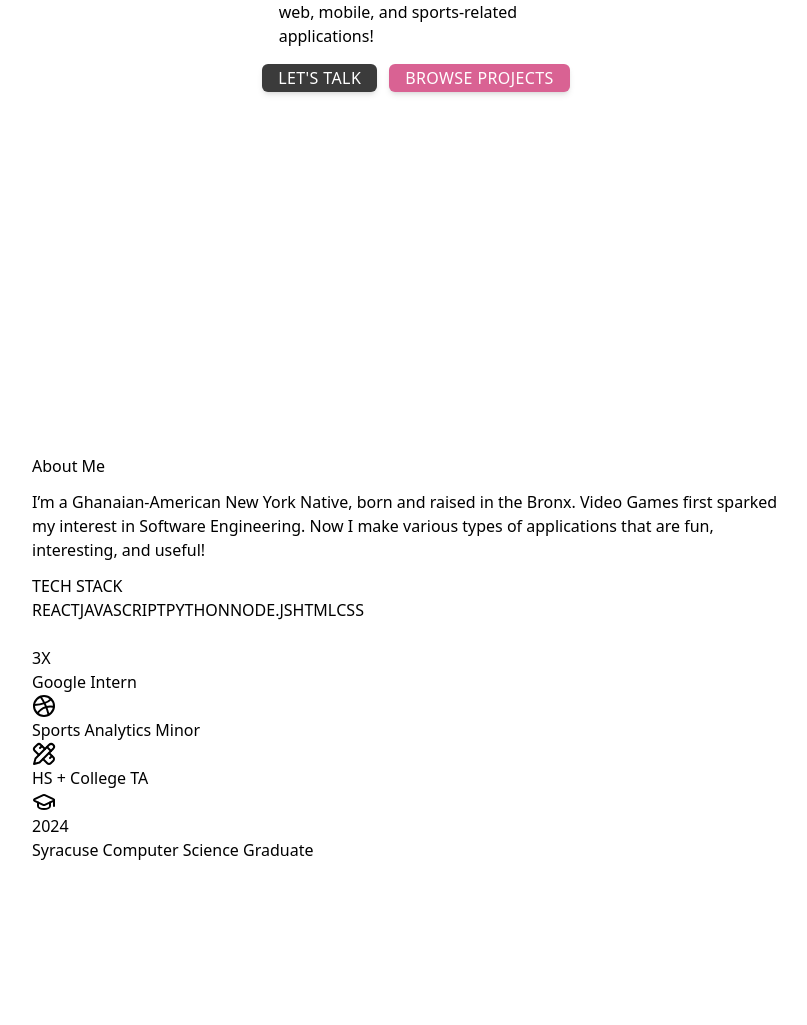
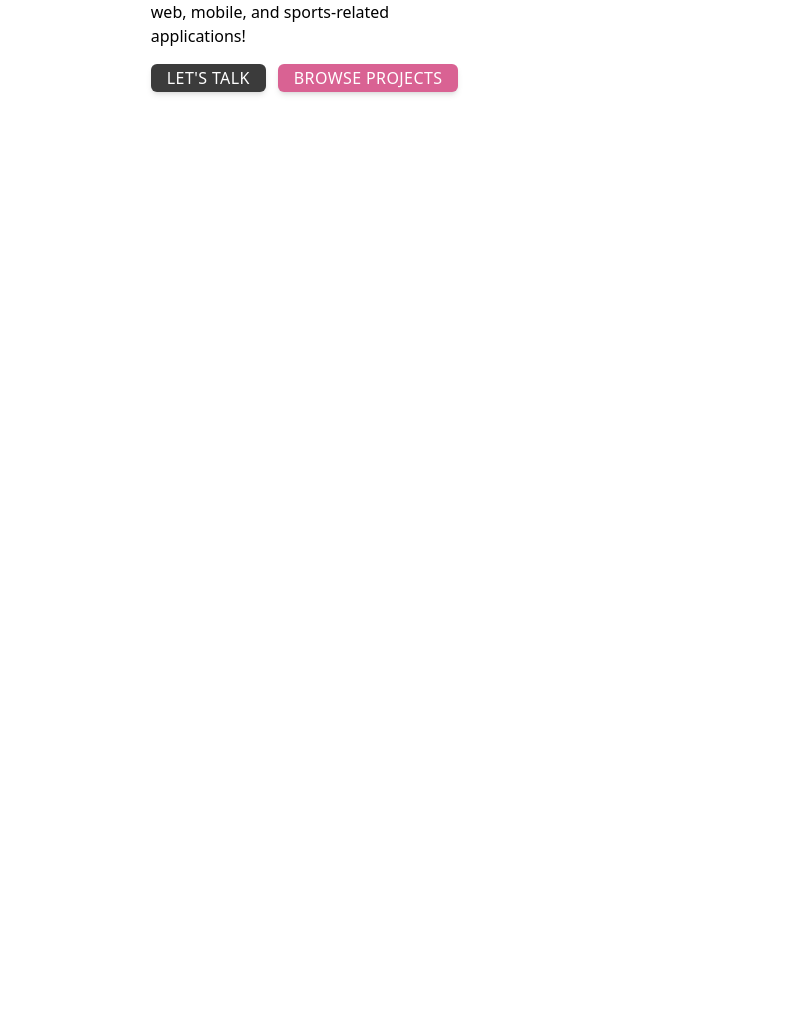
Before and after one commit to kamofah/kwaku.dev, a website: page src/index.html in a window 1280 px wide. Shown: the part 606-1631 px from the top of the page, without its empty margins (224-1031 px from the left). After the commit the page ends 896 px from the top, so only its background shows below. Drawn offline with Linux system fonts and the light colour scheme.

Commit message:
updates to Hero Section

```diff
--- a/src/index.html
+++ b/src/index.html
@@ -7,14 +7,14 @@
 
     <title>Kwaku A. | Portfolio</title>
   </head>
-  <body class="flex flex-col px-10 py-3 lg:px-64 lg:py-8">
+  <body class="flex flex-col px-10 py-3 lg:px-64 lg:py-8 gap-8">
 
     <!-- HEADER Section -->
     <header class="pt-4">
       <div class="flex justify-between">
         <p class="uppercase font-bold">Kwaku.dev</p>
         <nav>
-          <svg class="flex cursor lg:hidden" class="" xmlns="http://www.w3.org/2000/svg" width="24" height="24" viewBox="0 0 24 24" fill="none" stroke="currentColor" stroke-width="2" stroke-linecap="round" stroke-linejoin="round" class="lucide lucide-align-justify"><path d="M3 12h18"/><path d="M3 18h18"/><path d="M3 6h18"/></svg>
+          <svg class="flex cursor lg:hidden w-6 h-6" class="" xmlns="http://www.w3.org/2000/svg" width="24" height="24" viewBox="0 0 24 24" fill="none" stroke="currentColor" stroke-width="2" stroke-linecap="round" stroke-linejoin="round" class="lucide lucide-align-justify"><path d="M3 12h18"/><path d="M3 18h18"/><path d="M3 6h18"/></svg>
           <ul class="hidden gap-6 lg:flex ">
             <li class="uppercase cursor-pointer" ><a href="#HERO">Home</a></li>
             <li class="uppercase cursor-pointer"><a href="#ABOUT">About</a></li>
@@ -22,7 +22,7 @@
             <li class="uppercase cursor-pointer"><a href="#CONTACT">Resume</a></li>
           </ul>
         </nav>
-        <div class="hidden lg:flex">
+        <div class="hidden lg:flex cursor-pointer">
           <!-- Rounded switch -->
           <label class="relative inline-block w-16 h-8">
             <input type="checkbox" class="opacity-0 w-0 h-0 peer" />
@@ -30,7 +30,7 @@
               class="absolute cursor-pointer top-0 left-0 right-0 bottom-0 bg-gray-300 rounded-full transition-all duration-400 peer-checked:bg-blue-500 peer-focus:ring-2 peer-focus:ring-blue-500"
             ></span>
             <span
-              class="absolute h-6 w-6 bg-white rounded-full left-1 bottom-1 transition-transform duration-400 peer-checked:translate-x-8"
+              class="cursor-pointer absolute h-6 w-6 bg-white rounded-full left-1 bottom-1 transition-transform duration-400 peer-checked:translate-x-8"
             ></span>
           </label>
         </div>
@@ -40,20 +40,21 @@
     <!-- MAIN HERO SECTION -->
     <section class="h-screen" id="HERO">
       <div class=" flex flex-col justify-around h-full">
-        <div class="flex flex-col justify-center items-center gap-4">
+        <div class="flex flex-col justify-center items-center gap-4 lg:flex-row-reverse">
           <div class="flex justify-center">
             <img
-              class="w-1/2"
+              class="w-1/2 lg:w-[700px]"
               src="../assets/hero-image.png"
               alt="memoji of Kwaku"
             />
           </div>
-          <p class="text-xl">Hi, I’m Kwaku 👋🏾 !</p>
-          <h1 class="uppercase text-center text-4xl lg:text-8xl">
+          <div class="flex flex-col gap-4">
+            <p class="text-xl text-center lg:text-left">Hi, I’m Kwaku 👋🏾 !</p>
+            <h1 class="uppercase text-center text-4xl text-black lg:text-8xl lg:text-left">
               <span class="text-extrabold text-purple-600">Full-Stack</span><br />
               Engineer.
             </h1>
-          <p class="w-[30ch]">
+            <p class="w-[30ch] lg:text-2xl">
               Passionate about building games, web, mobile, and sports-related
               applications!
             </p>
@@ -62,71 +63,9 @@
               <button class="uppercase tracking-wide px-4 py-0.5 bg-[#D96293] text-white rounded-md shadow-md button--slate-dark">Browse Projects</button>
             </div>
           </div>
-
         </div>
-
-    </section>
-
-    <!-- ABOUT ME SECTION -->
-    <section class="h-screen flex flex-col justify-center gap-6" id="ABOUT">
-        <div class="flex flex-col gap-3">
-            <h2>About Me</h2>
-            <p class="font-semibold text-[#8B8B8B] lg:text-4xl">
-                I’m a Ghanaian-American New York Native, born and raised in the Bronx.
-                Video Games first sparked my interest in Software Engineering. Now I make various
-                types of applications that are fun, interesting, and useful!
-            </p>
-            <div class="about__skills-container">
-                <p class="uppercase font-semibold">Tech Stack</p>
-                <div class="flex flex-wrap gap-x-6 gap-y-3 uppercase">
-                    <div class="about__skill">
-                        <p class="about__skill-text">react</p>
-                    </div>
-                    <div class="about__skill">
-                        <p class="about__skill-text">javaScript</p>
-                    </div>
-                    <div class="about__skill">
-                        <p class="about__skill-text">python</p>
-                    </div>
-                    <div class="about__skill">
-                        <p class="about__skill-text">node.js</p>
-                    </div>
-                    <div class="about__skill">
-                        <p class="about__skill-text">html</p>
-                    </div>
-                    <div class="about__skill">
-                        <p class="about__skill-text">css</p>
-                    </div>
-                </div>
-            </div>
-        </div>
-        <div class="about__accolades-container">
-            <div class="about__accolade">
-                <p class="about__accolade-icon">3X</p>
-                <p class="about__accolade-subtitle">Google Intern</p>
-            </div>
-            <div class="about__accolade">
-                <svg class="about__accolade-icon" xmlns="http://www.w3.org/2000/svg" width="24" height="24" viewBox="0 0 24 24" fill="none" stroke="currentColor" stroke-width="2" stroke-linecap="round" stroke-linejoin="round" class="lucide lucide-dribbble"><circle cx="12" cy="12" r="10"/><path d="M19.13 5.09C15.22 9.14 10 10.44 2.25 10.94"/><path d="M21.75 12.84c-6.62-1.41-12.14 1-16.38 6.32"/><path d="M8.56 2.75c4.37 6 6 9.42 8 17.72"/></svg>
-                <p class="about__accolade-subtitle">Sports Analytics Minor</p>
-            </div>
-            <div class="about__accolade">
-                <svg class="about__accolades-icon" xmlns="http://www.w3.org/2000/svg" width="24" height="24" viewBox="0 0 24 24" fill="none" stroke="currentColor" stroke-width="2" stroke-linecap="round" stroke-linejoin="round" class="lucide lucide-pencil-ruler"><path d="m15 5 4 4"/><path d="M13 7 8.7 2.7a2.41 2.41 0 0 0-3.4 0L2.7 5.3a2.41 2.41 0 0 0 0 3.4L7 13"/><path d="m8 6 2-2"/><path d="m2 22 5.5-1.5L21.17 6.83a2.82 2.82 0 0 0-4-4L3.5 16.5Z"/><path d="m18 16 2-2"/><path d="m17 11 4.3 4.3c.94.94.94 2.46 0 3.4l-2.6 2.6c-.94.94-2.46.94-3.4 0L11 17"/></svg>
-                <p class="about__accolade-subtitle">HS + College TA</p>
-            </div>
-            <div class="about__accolade">
-                <svg class="about__accolades-icon" xmlns="http://www.w3.org/2000/svg" width="24" height="24" viewBox="0 0 24 24" fill="none" stroke="currentColor" stroke-width="2" stroke-linecap="round" stroke-linejoin="round" class="lucide lucide-graduation-cap"><path d="M21.42 10.922a1 1 0 0 0-.019-1.838L12.83 5.18a2 2 0 0 0-1.66 0L2.6 9.08a1 1 0 0 0 0 1.832l8.57 3.908a2 2 0 0 0 1.66 0z"/><path d="M22 10v6"/><path d="M6 12.5V16a6 3 0 0 0 12 0v-3.5"/></svg>
-                <p class="about__accolade-title">2024</p>
-                <p class="about__accolade-subtitle">Syracuse Computer Science Graduate</p>
       </div>
     </section>
 
-    <!-- PROJECTS SECTION -->
-    <section class="h-screen" id="PROJECTS"></section>
-
-    <!-- HIRTING SECTION -->
-    <section class="h-screen" id="CONTACT"></section>
-
-    <!-- FOOTER SECTION -->
-    <footer></footer>
   </body>
 </html>
```
Also changed, not shown: style.css (+31 -0 lines). Lines whose indentation alone changed are shown as unchanged.
